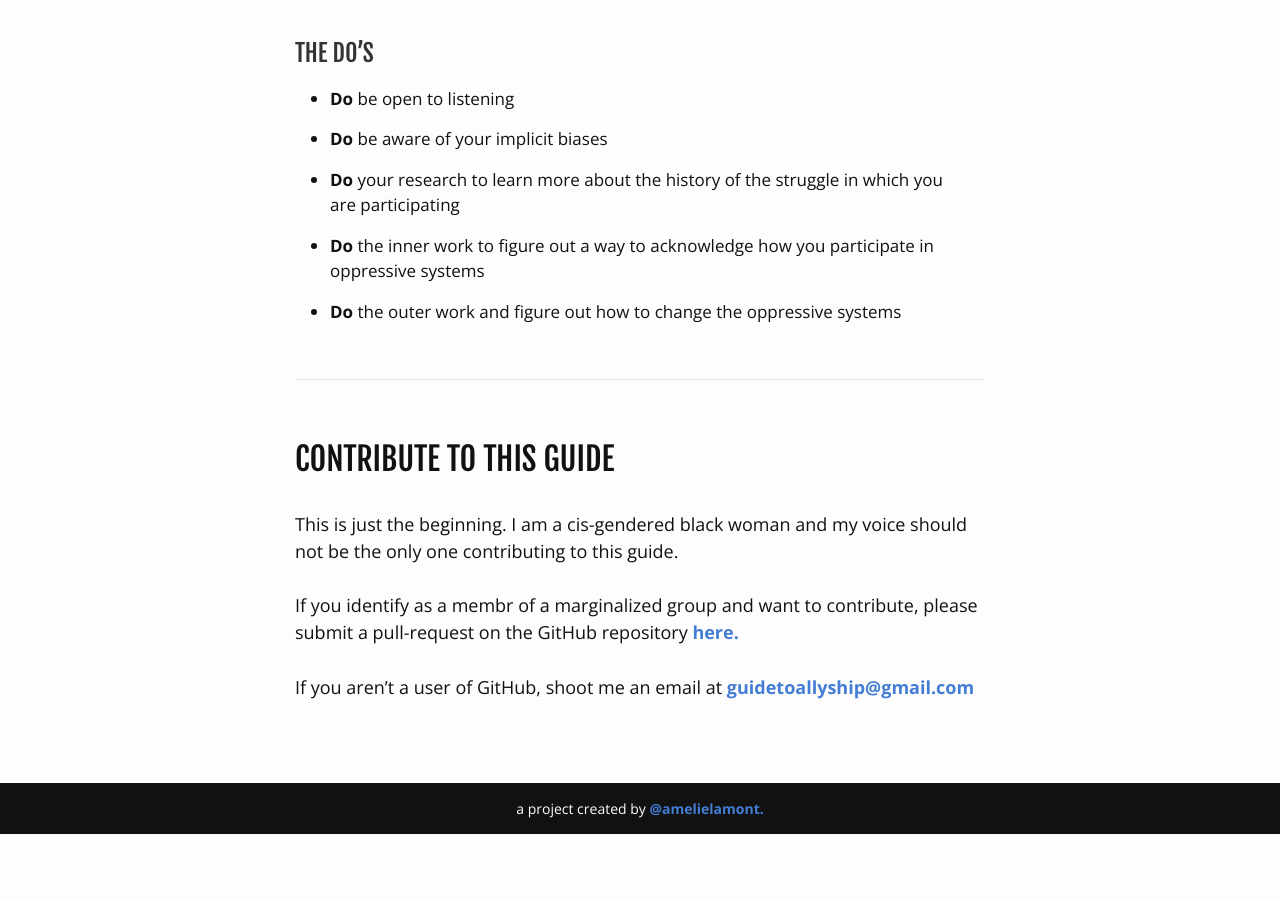
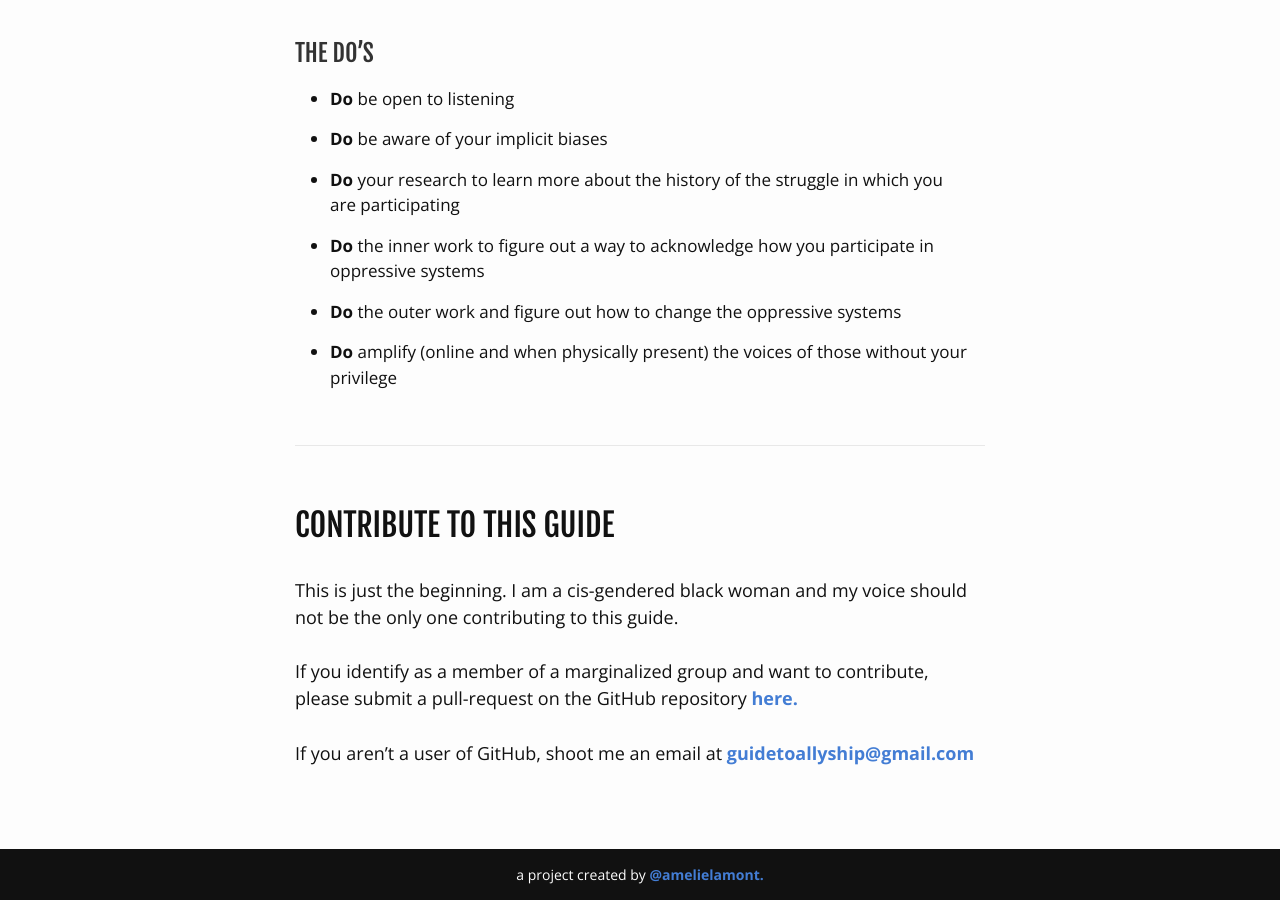
Before and after one commit to almnt/guide-to-allyship, a Jekyll site: the page built from index.html, in a window 1280 px wide and 900 px high, scrolled down 5070 px. Built offline with Jekyll 4.4.1, drawn with Linux system fonts in a browser that asks for light colours; before the commit the page ends 5904 px from its top, so only the background shows below that.

Commit message:
Ally Amplification
I find that allies often don't know how to start their allyship, and I added an item to the "Do" list. Something allies can do *today* is amplify the voices of those who lack their privilege. Allies with male privilege can amplify the voices of women at work by making sure they are included in meetings, projects, and promotion discussions. Male allies  (especially those with a large number of followers) can also retweet women on Twitter to raise their profile.

I also fixed a typo (changed "membr" to "member") on line 110.

```diff
--- a/index.html
+++ b/index.html
@@ -96,6 +96,7 @@ layout: default
       <li><strong>Do</strong> your research to learn more about the history of the struggle in which you are participating</li>
       <li><strong>Do</strong> the inner work to figure out a way to acknowledge how you participate in oppressive systems</li>
       <li><strong>Do</strong> the outer work and figure out how to change the oppressive systems</li>
+      <li><strong>Do</strong> amplify (online and when physically present) the voices of those without your privilege </li>
     </ul>
   </div>
 </div>
@@ -106,6 +107,6 @@ layout: default
 
 <p>This is just the beginning. I am a cis-gendered black woman and my voice should not be the only one contributing to this guide.</p>
 
-<p>If you identify as a membr of a marginalized group and want to contribute, please submit a pull-request on the GitHub repository <a href="https://github.com/almnt/guide-to-allyship" target="_blank">here.</a></p>
+<p>If you identify as a member of a marginalized group and want to contribute, please submit a pull-request on the GitHub repository <a href="https://github.com/almnt/guide-to-allyship" target="_blank">here.</a></p>
 
 <p>If you aren’t a user of GitHub, shoot me an email at <a href="mailto:guidetoallyship@gmail.com" target="_blank">guidetoallyship@gmail.com</a></p>
```
